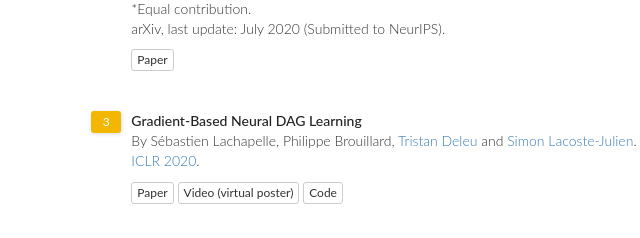
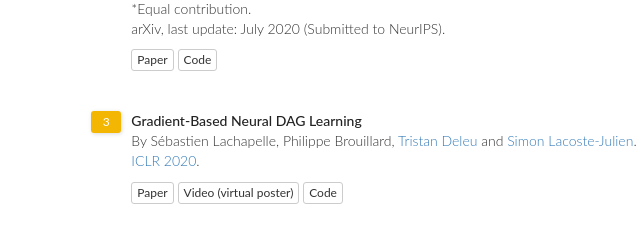
Before and after one commit to slachapelle/slachapelle.github.io, a plain HTML site: page index.html in a window 1280 px wide. Shown: the part 481-719 px from the top of the page, 172-812 px from the left. Drawn offline with nearby package versions, Linux system fonts and the light colour scheme; a script that the page names is missing.

Commit message:
add dcdi code

```diff
--- a/index.html
+++ b/index.html
@@ -93,7 +93,7 @@
                                arXiv, last update: July 2020  (Submitted to NeurIPS).
                                <p>
                                <div class="btn-group-xs">
-                               <a a href="https://arxiv.org/abs/2007.01754" class="btn btn-default">Paper</a>
+                               <a a href="https://arxiv.org/abs/2007.01754" class="btn btn-default">Paper</a> <a a href="https://github.com/slachapelle/dcdi" class="btn btn-default">Code</a>
                                 </div>
                                 </p>
                             </th>
```
